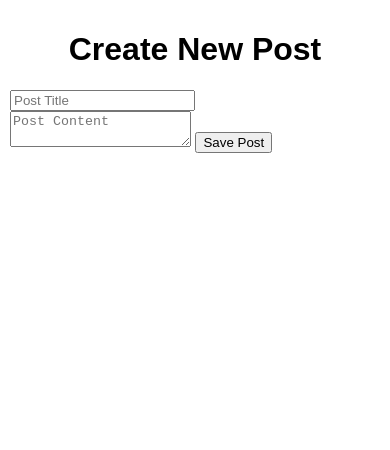
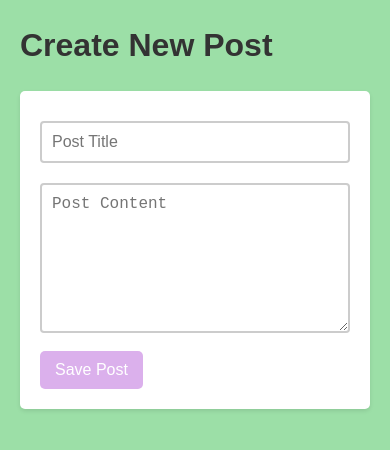
Before and after one commit to nagooyenn/dynamic-blog-website, a plain HTML site: page new-post.html in a window 390 px wide. Drawn offline with Linux system fonts and the light colour scheme.

Commit message:
Add CSS styling changes

```diff
--- a/styles.css
+++ b/styles.css
@@ -1,52 +1,93 @@
+body, h1, p, ul, li, form {
+    margin: 0;
+    padding: 0;
+    list-style-type: none;
+   }
+
    body {
     font-family: Arial, sans-serif;
-    margin: 0;
-    padding: 0;
+    background-color: #9cdfa7;
+    line-height: 1.6;
+    padding: 20px;
    }
 
-h1, ul {
-    text-align: center;
+   h1 {
+    color: #333;
    }
 
-@media (max-width: 600px) {
-    body {
-        padding: 10px;
-    }
-    ul {
-        padding: 0;
-    }
+   #post-list {
+    margin-top: 20px;
    }
 
-:root {
-    --background-color: #f8f8f8;
-    --header-color: #333;
-    --button-color: #007bff;
-    --button-hover-color: #0056b3;
-    --padding-small: 10px;
-    --padding-medium: 20px;
+   #post-list li {
+    background: white;
+    padding: 15px;
+    margin: 10px 0;
+    border-radius: 5px;
+    box-shadow: 0 2px 4px rgba(0, 0, 0, 0.1);
    }
 
-.header {
-    background-color: var(--background-color);
-    padding: var(--padding-medium);
+   a {
+    color: #fcfcfc;
+    text-decoration: none;
+    margin: 20px 0;
+    display: inline-block;
    }
 
-.header-title {
-    color: var(--header-color);
-    font-size: 1.5rem; /* Use rem for better accessibility */
-    margin: 0; /* Reset margin for consistent styling */
+   a:hover {
+    text-decoration: underline;
    }
 
-.button {
-    background-color: var(--button-color);
-    color: white;
-    padding: var(--padding-small) var(--padding-medium);
-    border: none;
-    border-radius: 4px; /* Add some rounding for better aesthetics */
-    cursor: pointer;
-    transition: background-color 0.3s; /* Smooth transition */
+   form {
+    background: white;
+    padding: 20px;
+    border-radius: 5px;
+    box-shadow: 0 2px 4px rgba(0, 0, 0, 0.1);
+    margin-top: 20px;
    }
 
-.button:hover {
-    background-color: var(--button-hover-color); /* Change color on hover */
+   input[type="text"],
+   textarea {
+    width: 100%;
+    padding: 10px;
+    margin: 10px 0;
+    border: 2px solid #ccc;
+    border-radius: 4px;
+    box-sizing: border-box;
+    font-size: 16px;
    }
+
+   input[type="text"]:focus,
+   textarea:focus {
+    border-color: #66afe9;
+    outline: none;
+   }
+
+   textarea {
+    resize: vertical;
+    height: 150px;
+   }
+
+   button {
+    padding: 10px 15px;
+    border: none;
+    border-radius: 5px;
+    background-color: #dbb0ec;
+
+color: white;
+    cursor: pointer;
+    font-size: 16px;
+   }
+
+   button:hover {
+    background-color: #0056b3;
+   }
+
+   #post-title {
+    font-size: 24px;
+    margin: 20px 0;
+   }
+
+   #post-content {
+    margin: 20px 0;
+   }
```
Lines whose indentation alone changed are shown as unchanged.
